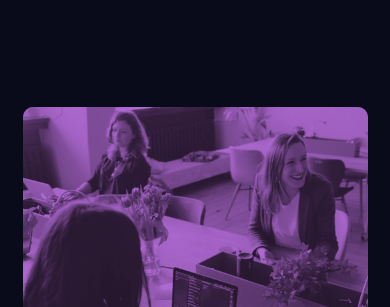
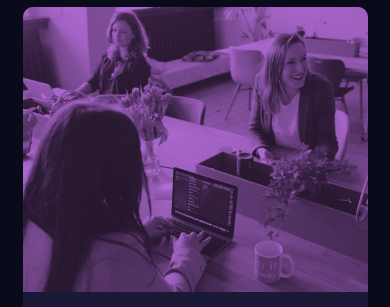
Before and after one commit to ieiradouglas/statuscard, a plain HTML site: page index.html in a window 390 px wide. Shown: the top 307 px of the page. Drawn offline with Linux system fonts and the light colour scheme.

Commit message:
Atualizando style.css
Atualização na altura do Card

```diff
--- a/style/style.css
+++ b/style/style.css
@@ -90,7 +90,7 @@ body {
 
 @media screen and (max-width:900px) {
     .content {
-        height: calc(100vh + 200px);
+        height: calc(100vh);
     }
     .stats-background {
         flex-flow: column-reverse;
```
